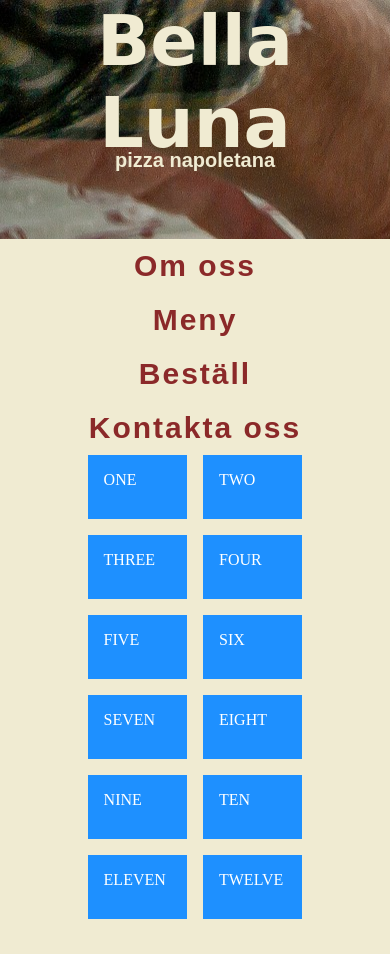
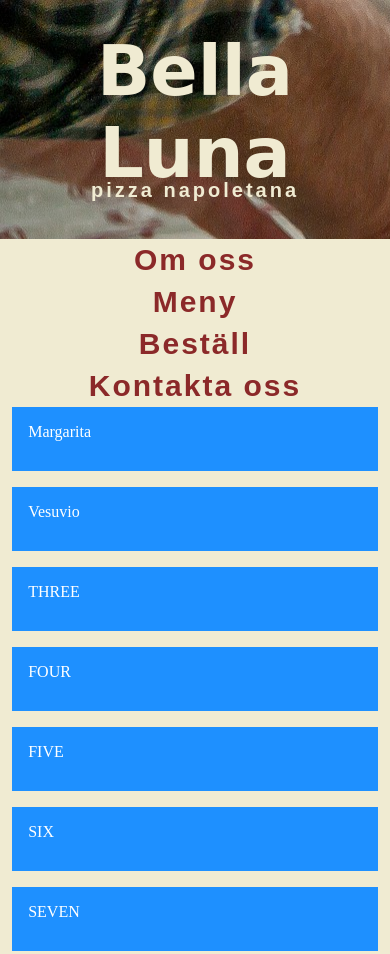
Before and after one commit to justdReas/GruppUppgift01, a plain HTML site: page meny.html in a window 390 px wide. Shown: the top 954 px of the page. Before the commit the page ends 919 px from the top, so only its background shows below. Drawn offline with Linux system fonts and the light colour scheme; a web font is replaced by a local one.

Commit message:
Grid working

```diff
--- a/css/style.css
+++ b/css/style.css
@@ -18,6 +18,7 @@ body {
     font-family: 'Annie Use Your Telescope', cursive;
     font-size: 100px;
     text-align: center;
+    padding-top: 30px;
     margin-top: 0;
     color: #f0ebd2;
 
@@ -25,6 +26,7 @@ body {
 .logo2 {
     font-family: 'ABeeZee', sans-serif;
     text-align: center;
+    letter-spacing: 3px;
     margin-top: -90px;
     color: #f0ebd2;
 }
@@ -33,6 +35,19 @@ body {
     margin: 0 auto;
    max-width: 960px;
 }
+
+h1 {
+    font-family: 'Annie Use Your Telescope', cursive;
+    font-weight: bold;
+    color: #8b2929;
+
+}
+h2 {
+    font-family: 'ABeeZee', sans-serif;
+    color: #8b2929;
+    letter-spacing: 1px;
+}
+
 nav ul {
     list-style-type: none;
     padding: 0;
@@ -54,25 +69,11 @@ nav a:hover {
     color: #3a7256;
 }
 
-.hero {
-    /* Photo by mnm.all on Unsplash */
-    background: url('https://images.unsplash.com/photo-1518176258769-f227c798150e') center;
-    background-size: cover;
-    padding: 4rem 2rem;
-
-    /* Grid styles */
-    display: grid;
-    align-items: center;
-    grid-template-columns: repeat(auto-fit, minmax(240px, 1fr));
-  }
-
-
 .gutter {
-    /* max-width: 1200px; */
+    max-width: 1200px;
     margin: 0 auto;
     display: grid;
-    grid-template-columns: 1fr 3fr 1fr;
-    gap: 1rem;
+    grid-template-columns: 0.1fr 3fr 0.1fr;
   }
 
 .cards {
@@ -104,22 +105,34 @@ nav a:hover {
         flex: 1 1 0;  /* (flex:  flex-grow flex-shrink flex-basis) */
     }
     .gutter {
-        grid-template-columns: 0.5fr 3fr 0.5fr;
+        grid-template-columns: 0.3fr 3fr 0.3fr;
         grid-auto-flow: dense;
     }
+
  }
 
- @media screen and (max-width: 768px){
+ @media screen and (max-width: 767px){
+
+    #header {
+        padding-bottom: 20px;
+    }
+
     .logo1 {
         font-size: 70px;
+        /* padding-top: 30px; */
         margin-bottom: 15px;
     }
 
     .logo2 {
         font-size: 20px;
+        /* padding-bottom: 15px; */
         margin-top: -30px;
     }
+    nav a {
+        padding: 4px;
+    }
+
+    .cards {
+        grid-template-columns: 1fr;
+    }
  }
- @media screen {
-
- }
--- a/meny.html
+++ b/meny.html
@@ -32,8 +32,8 @@
 
    <div class="gutter">
    <div class="cards">
-    <div class="card">ONE</div>
-    <div class="card">TWO</div>
+    <div class="card">Margarita</div>
+    <div class="card">Vesuvio</div>
     <div class="card">THREE</div>
     <div class="card">FOUR</div>
     <div class="card">FIVE</div>
```
